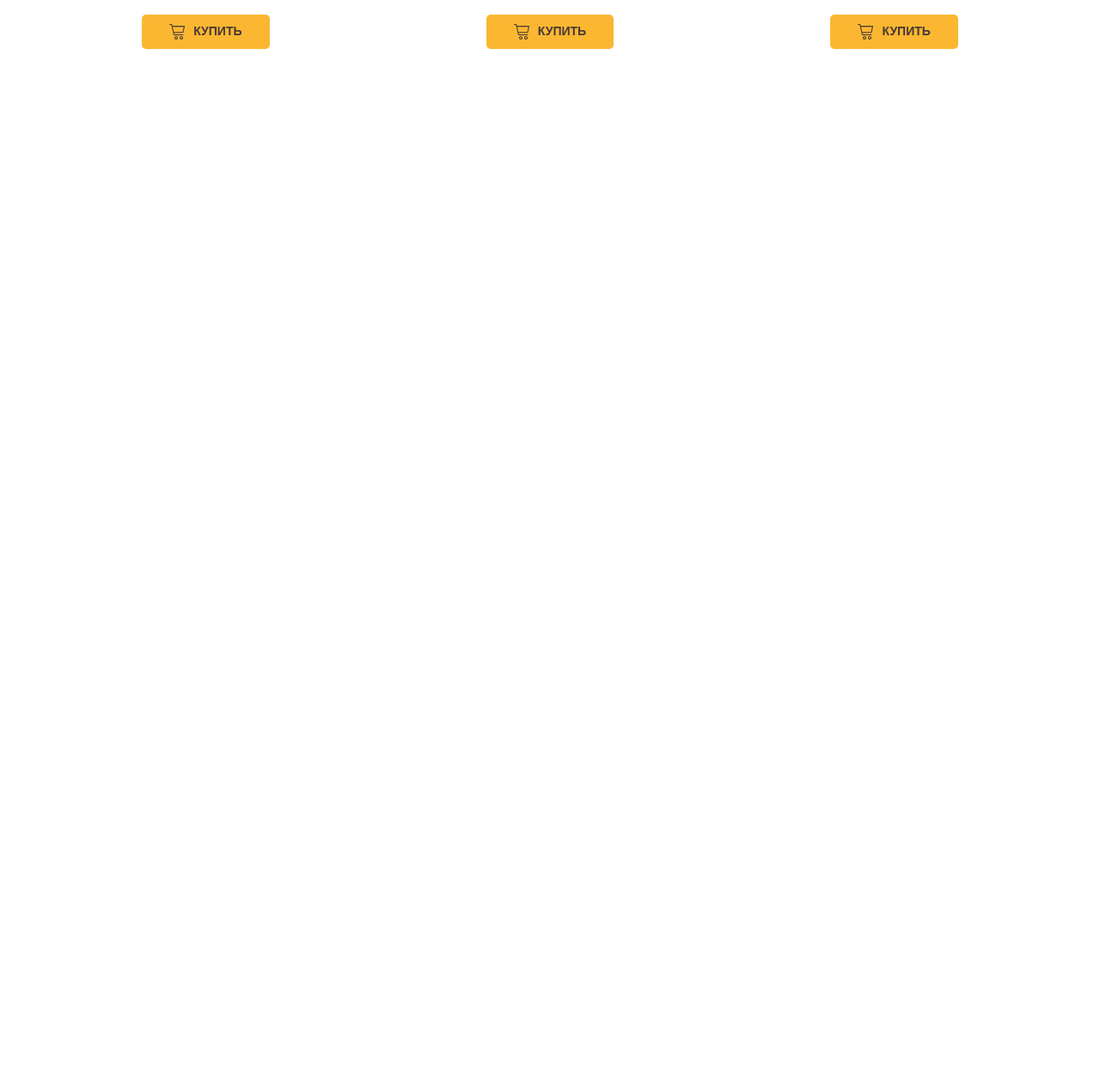
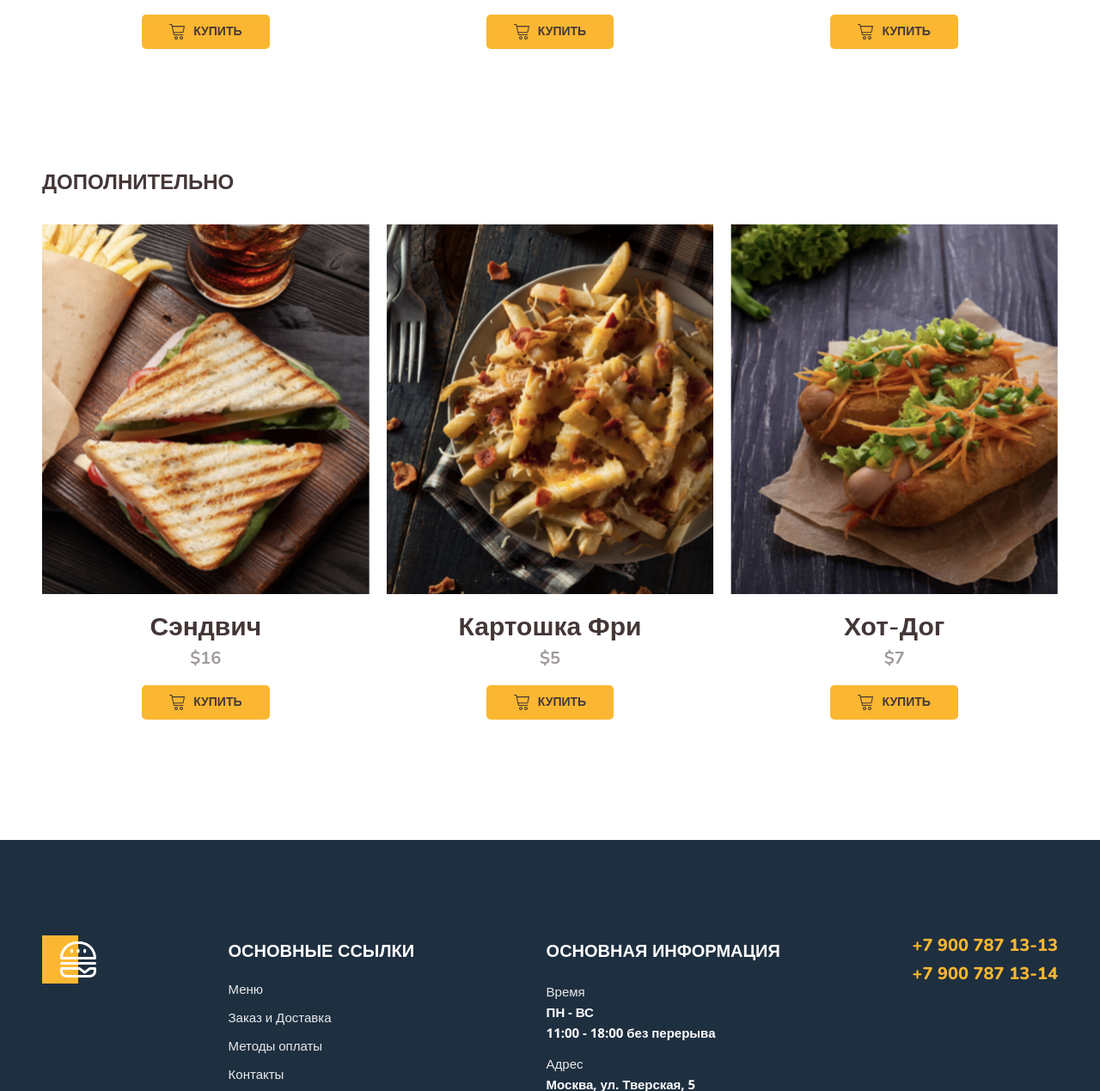
Before and after one commit to ArtyomUschenko/frontend-Module01-hamburger, a website: page src/index.html in a window 1280 px wide. Shown: the part 2499-3768 px from the top of the page at 86% size. Before the commit the page ends 2556 px from the top, so only its background shows below. Drawn offline with nearby package versions, Linux system fonts and the light colour scheme; files that its build step writes are made by us from their sources; files whose address does not match are found by name.

Commit message:
верстка подвала для сайта

```diff
--- a/src/index.html
+++ b/src/index.html
@@ -117,11 +117,72 @@
 	<section>
 		<div class="container">
 			<div class="menu">
-
+				<div class="menu-header">
+					<h2 class="menu-title">Дополнительно</h2>
+				</div>
+				<div class="menu-box">
+					<div class="menu-item">
+						<div class="menu-thumb">
+							<img src="img/menu/07.png" alt="Сэндвич">
+						</div>
+						<h3 class="menu-name">Сэндвич</h3>
+						<p class="menu-price">$16</p>
+						<button type="button" class="menu-btn">Купить</button>
+					</div>
+					<div class="menu-item">
+						<div class="menu-thumb">
+							<img src="img/menu/08.png" alt="Картошка Фри">
+						</div>
+						<h3 class="menu-name">Картошка Фри</h3>
+						<p class="menu-price">$5</p>
+						<button type="button" class="menu-btn">Купить</button>
+					</div>
+					<div class="menu-item">
+						<div class="menu-thumb">
+							<img src="img/menu/09.png" alt="Хот-Дог">
+						</div>
+						<h3 class="menu-name">Хот-Дог</h3>
+						<p class="menu-price">$7</p>
+						<button type="button" class="menu-btn">Купить</button>
+					</div>
+				</div>
 			</div>
 		</div>
 	</section>
 </main>
-
+<footer class="footer">
+	<div class="container">
+		<div class="footer-wrapper">
+			<a href="" class="footer-logo"></a>
+			<div class="footer-item">
+				<h3 class="footer-title">Основные ссылки</h3>
+				<nav class="footer-nav">
+					<a href="">Меню</a>
+					<a href="">Заказ и Доставка</a>
+					<a href="">Методы оплаты</a>
+					<a href="">Контакты</a>
+				</nav>
+			</div>
+			<div class="footer-item">
+				<h3 class="footer-title">Основная информация</h3>
+				<ul class="footer-list">
+					<li><span>
+						Время
+					</span>
+					ПН - ВС <br>
+					11:00 - 18:00 без перерыва</li>
+					<li><span>
+						Адрес
+					</span>
+						Москва, ул. Тверская, 5
+				</ul>
+			</div>
+			<div class="footer-item">
+				<a class="footer-tel" href="tel:+79007871313">+7 900 787 13-13</a>
+				<a class="footer-tel" href="tel:+79007871314">+7 900 787 13-14</a>
+			</div>
+		</div>
+	</div>
+</footer>
 </body>
 </html>
--- a/src/sass/style.sass
+++ b/src/sass/style.sass
@@ -207,6 +207,9 @@ a
     background-color: var(--accent-dark)
     cursor: pointer
 
+.menu
+  margin-bottom: 140px
+
 .menu-header
   display: flex
   align-items: center
@@ -286,7 +289,7 @@ a
   gap: 10px
   margin: 0 auto
   padding: 11px 32px
-  background: #FBB731
+  background: var(--accent-light)
   border-radius: 5px
   font-family: var(--nunito-sans)
   font-weight: 700
@@ -308,3 +311,66 @@ a
     background-repeat: no-repeat
     height: 18px
     width: 18px
+
+.footer
+  background-color: #1E2F40
+
+.footer-wrapper
+  display: flex
+  justify-content: space-between
+  padding-top: 111px
+  padding-bottom: 106px
+
+.footer-logo
+  display: block
+  height: 56px
+  width: 63px
+  background-image: url("../img/logo_min.svg")
+  background-repeat: no-repeat
+  background-size: cover
+
+
+.footer-item
+  color: var(--light)
+
+.footer-title
+  font-family: var(--nunito-sans)
+  font-weight: 800
+  line-height: 190%
+  font-size: 20px
+  text-transform: uppercase
+  margin-top: 0
+  margin-bottom: 12px
+
+.footer-nav
+  display: flex
+  flex-direction: column
+  gap: 9px
+  a
+    color: rgba(var(--light-rgb), 0.9)
+    text-decoration: none
+    font-weight: 400
+    font-size: 15px
+    line-height: 160%
+
+.footer-list
+  font-weight: 700
+  font-size: 15px
+  line-height: 160%
+  list-style-type: none
+  padding: 0
+  li:not(last-child)
+    margin-bottom: 12px
+  span
+    display: block
+    font-weight: 400
+    color: rgba(var(--light-rgb), 0.9)
+
+.footer-tel
+  display: block
+  font-family: var(--nunito-sans)
+  font-weight: 800
+  font-size: 20px
+  text-transform: uppercase
+  color: var(--accent-light)
+  margin-bottom: 10px
```
Also changed, not shown: src/img/logo_min.svg (added), src/img/menu/07.png (added), src/img/menu/08.png (added), src/img/menu/09.png (added), src/logo_min.svg (added).
